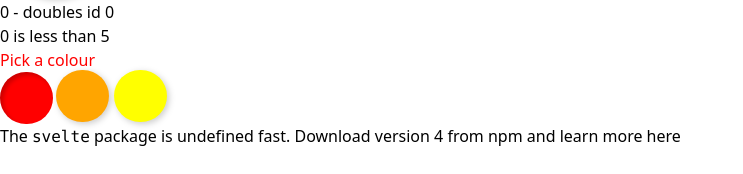
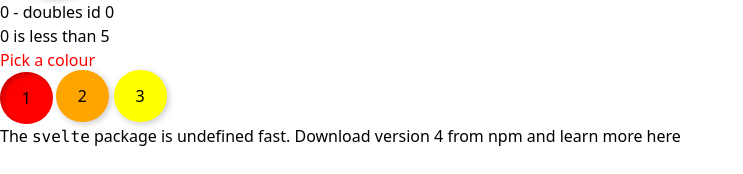
Before and after one commit to maikonweber/svelte-frontend-introduce-doc, a SvelteKit app: page / in a window 1280 px wide. Shown: the part 209-383 px from the top of the page, without its empty margins (0-743 px from the left). Built offline with nearby package versions, Linux system fonts and the light colour scheme.

Commit message:
Each component renders colors

```diff
--- a/src/routes/Nested.svelte
+++ b/src/routes/Nested.svelte
@@ -82,27 +82,16 @@
 </h1>
 
 <div>
+    {#each colors as color, i}
     <button
-        aria-current={selected === 'red'}
-        aria-label="red"
-        style="background: red"
-        on:click={() => selected = 'red'}
+        aria-current={selected === color}
+        aria-label={color}
+        style="background: {color}"
+        on:click={() => selected = color}
     >
+    {i + 1}
     </button>
-    <button
-        aria-current={selected === 'orange'}
-        aria-label="orange"
-        style="background: orange"
-        on:click={() => selected = 'orange'}
-    >
-    </button>
-    <button
-        aria-current={selected === 'yellow'}
-        aria-label="yellow"
-        style="background: yellow"
-        on:click={() => selected = 'yellow'}
-    >
-    </button>
+    {/each}
 </div>
 
 <style>
```
